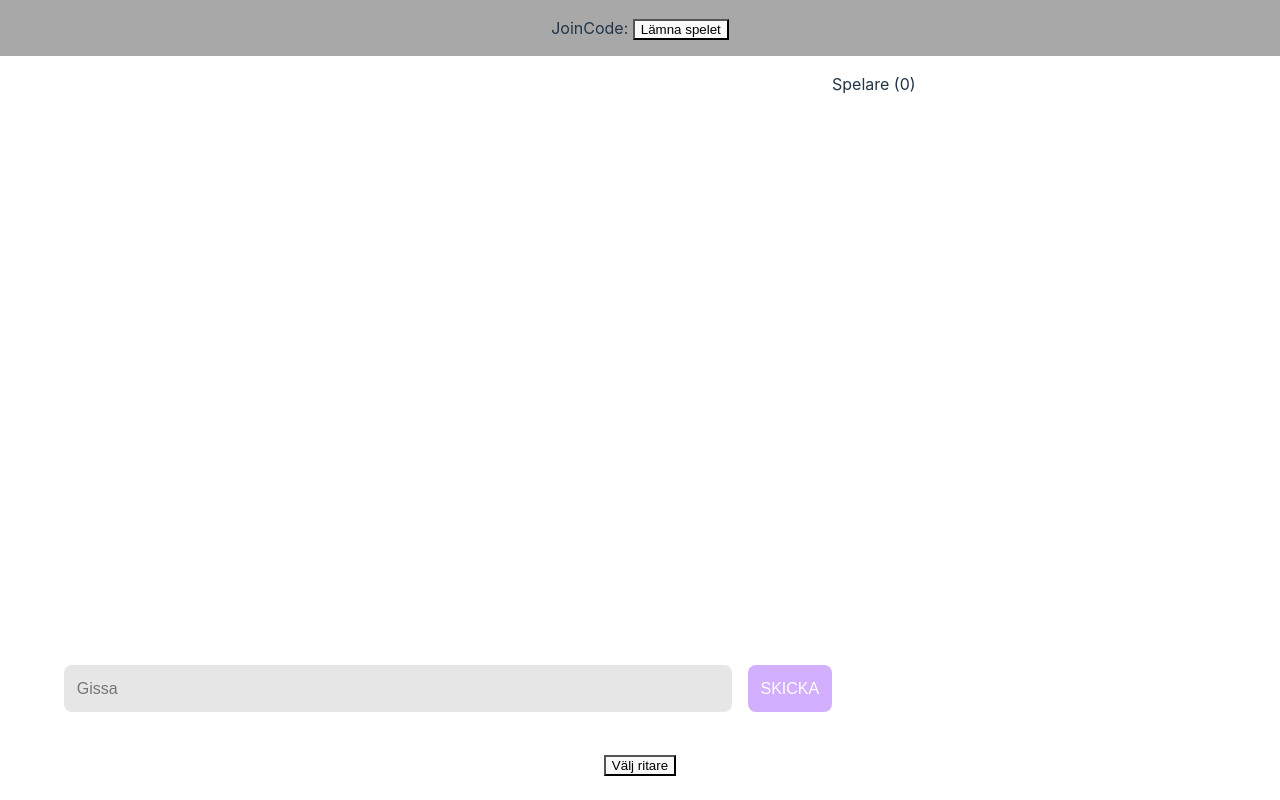
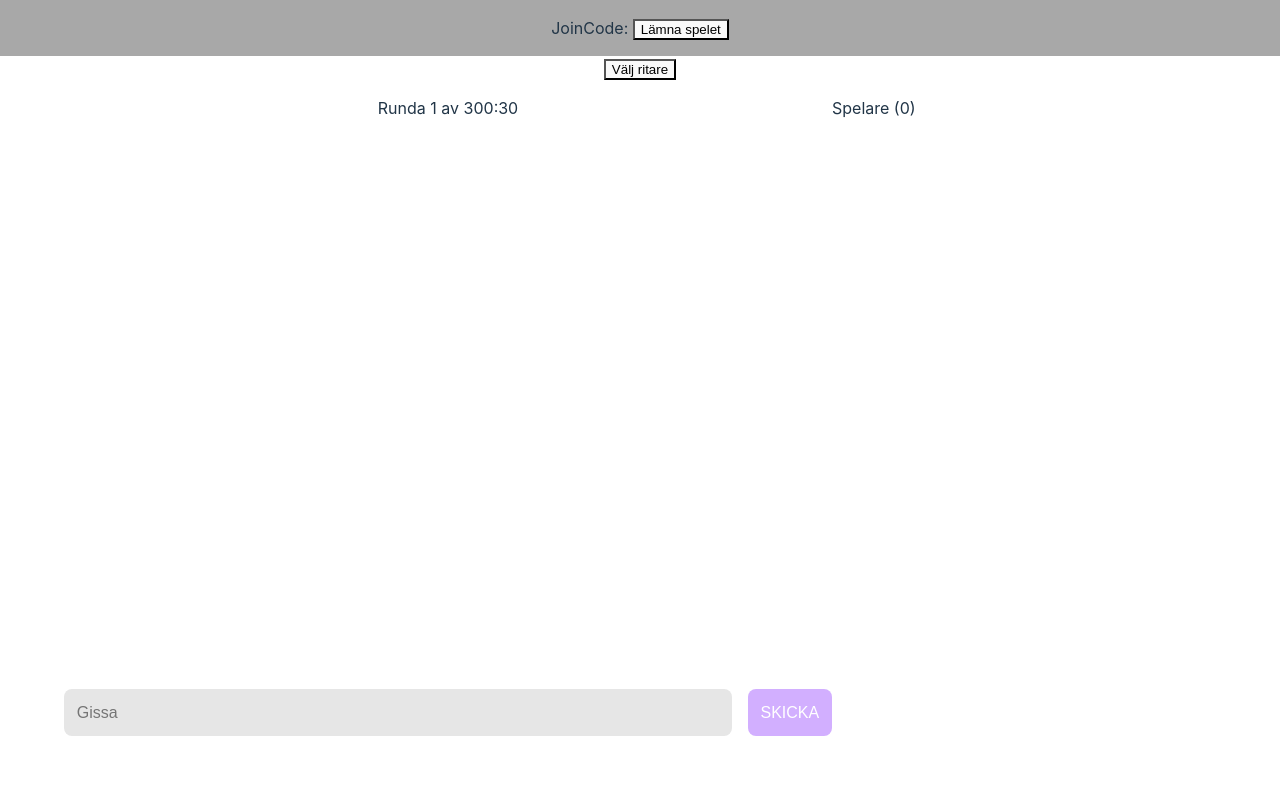
Before and after one commit to Saga-Lannerhjelm/DrawAndGuessGame, a React (Vite) app in the folder frontend/react-app/: page /game/1 in a window 1280 px wide. Built offline with nearby package versions, Linux system fonts and the light colour scheme.

Commit message:
Top and bottom section around canvas (UI)

```diff
--- a/frontend/react-app/src/components/Game/DrawingBoard.jsx
+++ b/frontend/react-app/src/components/Game/DrawingBoard.jsx
@@ -105,10 +105,6 @@ const DrawingBoard = ({ gameRoom, setGameRoom, isDrawing }) => {
   return (
     <>
       <div>
-        {/* <button>Starta som ritare</button>
-        <button>Starta som gissare</button> */}
-        {isDrawing && <p>Jag ritar</p>}
-
         {gameActive && <canvas ref={canvasRef} className="canvas"></canvas>}
       </div>
     </>
--- /dev/null
+++ b/frontend/react-app/src/components/Game/DrawingInfo.jsx
@@ -0,0 +1,16 @@
+import React from "react";
+
+const DrawingInfo = () => {
+  const word = "Fladdermus";
+  return (
+    <div className="draw-info-container">
+      <div>
+        <p>Du och XXX ritar</p>
+        <p>Rita en: {word.toUpperCase()}</p>
+      </div>
+      <button className="btn">Rensa</button>
+    </div>
+  );
+};
+
+export default DrawingInfo;
--- a/frontend/react-app/src/components/Game/Game.jsx
+++ b/frontend/react-app/src/components/Game/Game.jsx
@@ -7,6 +7,8 @@ import GuessContainer from "./GuessContainer";
 import Users from "./Users";
 import Header from "../Header";
 import GuessForm from "./GuessForm";
+import DrawingInfo from "./DrawingInfo";
+import TopSection from "./TopSection";
 
 const Game = () => {
   const { connection } = useConnection();
@@ -20,11 +22,19 @@ const Game = () => {
     navigate("/home");
   };
 
+  const startRound = async () => {
+    if (connection) {
+      await connection.invoke("StartRound", gameRoom);
+    }
+  };
+
   return (
     <>
       <Header gameRoom={gameRoom} onclick={leaveRoom} />
+      <button onClick={startRound}>Välj ritare</button>
       <div className="game-container">
         <div>
+          <TopSection />
           <div id="canvas-container">
             <DrawingBoard
               gameRoom={gameRoom}
@@ -32,16 +42,13 @@ const Game = () => {
               isDrawing={isDrawing}
             />
           </div>
-          {!isDrawing && <GuessForm />}
+          {!isDrawing ? <GuessForm /> : <DrawingInfo />}
         </div>
         <GuessContainer
           gameRoom={gameRoom}
           userIsDrawing={(bool) => setIsDrawing(bool)}
         />
       </div>
-      <button onClick={() => connection.invoke("StartRound", gameRoom)}>
-        Välj ritare
-      </button>
     </>
   );
 };
--- a/frontend/react-app/src/components/Game/GuessForm.jsx
+++ b/frontend/react-app/src/components/Game/GuessForm.jsx
@@ -3,6 +3,7 @@ import React, { useState } from "react";
 const GuessForm = () => {
   const [guess, setGuess] = useState("");
   return (
+    <div>
       <form className="guess-form">
         <input
           type="text"
@@ -14,6 +15,7 @@ const GuessForm = () => {
           Skicka
         </button>
       </form>
+    </div>
   );
 };
 
--- /dev/null
+++ b/frontend/react-app/src/components/Game/TopSection.jsx
@@ -0,0 +1,17 @@
+import React from "react";
+
+const TopSection = () => {
+  let currentRound = 1;
+  const totalRounds = 3;
+  let timeInSeconds = 30;
+  return (
+    <div className="top-section">
+      <span>
+        Runda {currentRound} av {totalRounds}
+      </span>
+      <span>00:{timeInSeconds}</span>
+    </div>
+  );
+};
+
+export default TopSection;
```
Lines whose indentation alone changed are shown as unchanged.
